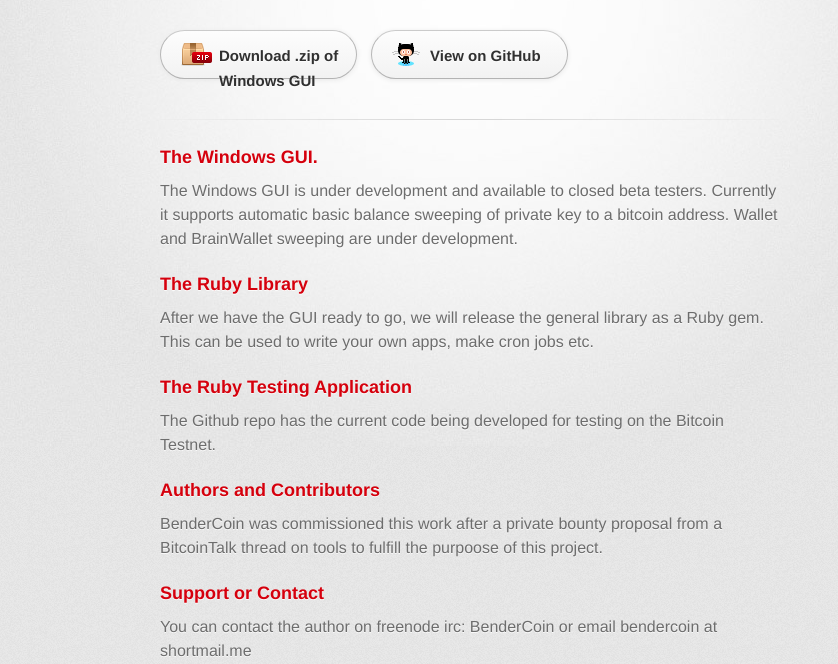
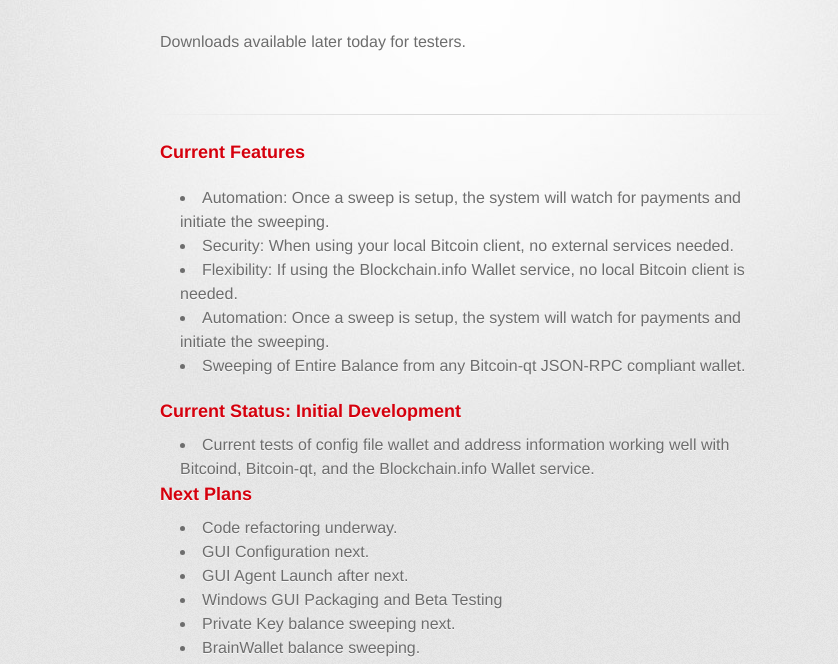
Before and after one commit to AgoristRadio/hoova, a plain HTML site: page index.html in a window 1280 px wide. Shown: the part 127-791 px from the top of the page, without its empty margins (170-1008 px from the left). Drawn offline with Linux system fonts and the light colour scheme; a web font is replaced by a local one.

Commit message:
updated project info

```diff
--- a/index.html
+++ b/index.html
@@ -23,11 +23,46 @@
         </header>
 
         <section id="downloads" class="clearfix">
+<p>Downloads available later today for testers.</p>
+<!---
           <a href="https://github.com/AgoristRadio/hoova/zipball/master" id="download-zip" class="button"><span>Download .zip of Windows GUI</span></a>
           <a href="https://github.com/AgoristRadio/hoova" id="view-on-github" class="button"><span>View on GitHub</span></a>
+-->
         </section>
 
         <hr>
+
+
+        <section id="main_content">
+          <h3>Current Features</h3>
+<p>
+<ul>
+<li>Automation: Once a sweep is setup, the system will watch for payments and initiate the sweeping.</li>
+
+
+<li>Security: When using your local Bitcoin client, no external services needed.</li>
+<li>Flexibility: If using the Blockchain.info Wallet service, no local Bitcoin client is needed.</li>
+<li>Automation: Once a sweep is setup, the system will watch for payments and initiate the sweeping.</li>
+
+<li>Sweeping of Entire Balance from any Bitcoin-qt JSON-RPC compliant wallet.</li>
+</p>
+
+
+        <section id="main_content">
+          <h3>Current Status: Initial Development</h3>
+
+	  <li>Current tests of config file wallet and address information working well with Bitcoind, Bitcoin-qt, and the Blockchain.info Wallet service.</li>
+
+        <section id="main_content">
+          <h3>Next Plans</h3>
+
+<li>Code refactoring underway.</li>
+<li>GUI Configuration next.</li>
+<li>GUI Agent Launch after next.</li>
+<li>Windows GUI Packaging and Beta Testing</li>
+<li>Private Key balance sweeping next.</li>
+<li>BrainWallet balance sweeping.</li>
+
 
         <section id="main_content">
           <h3>The Windows GUI.</h3>
```
